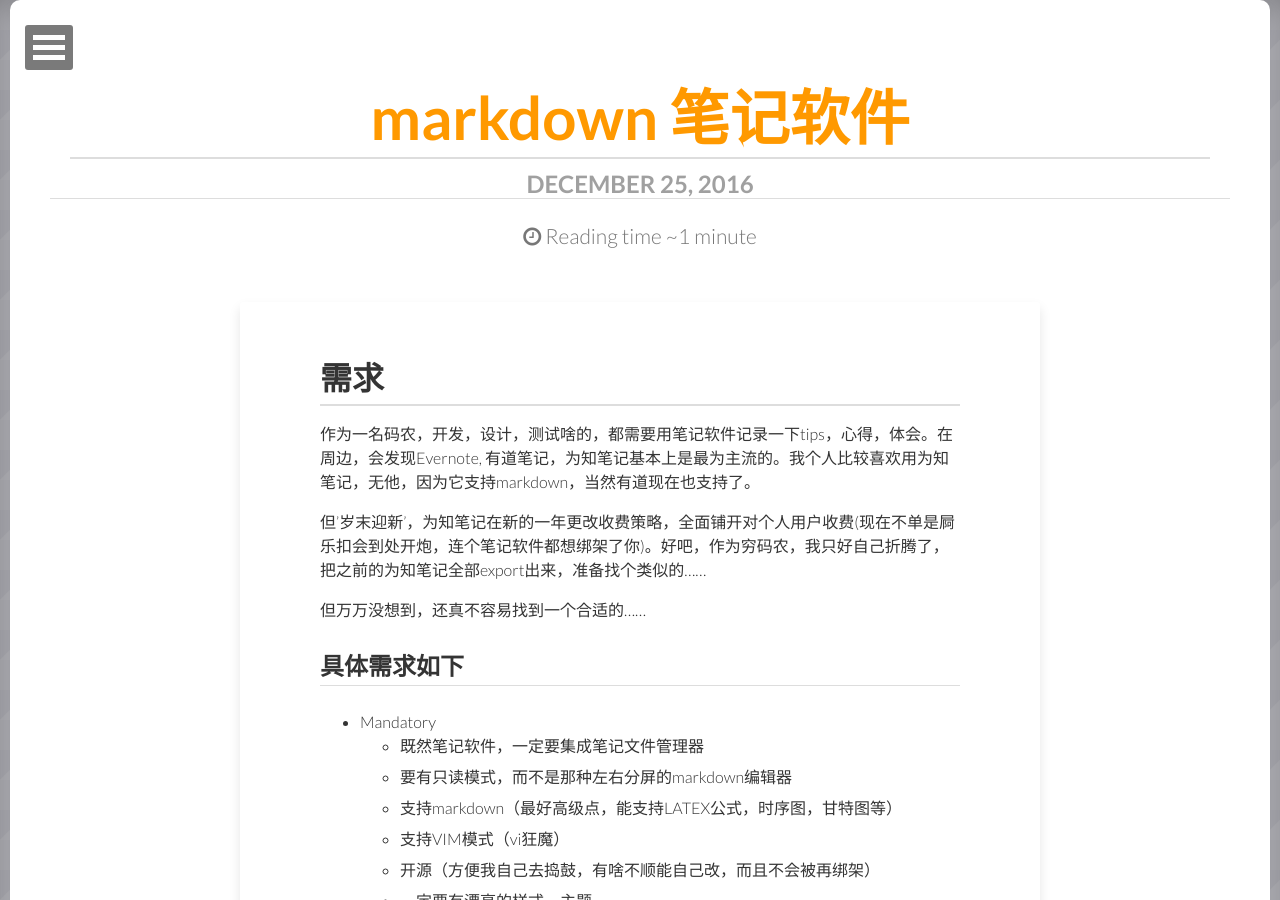
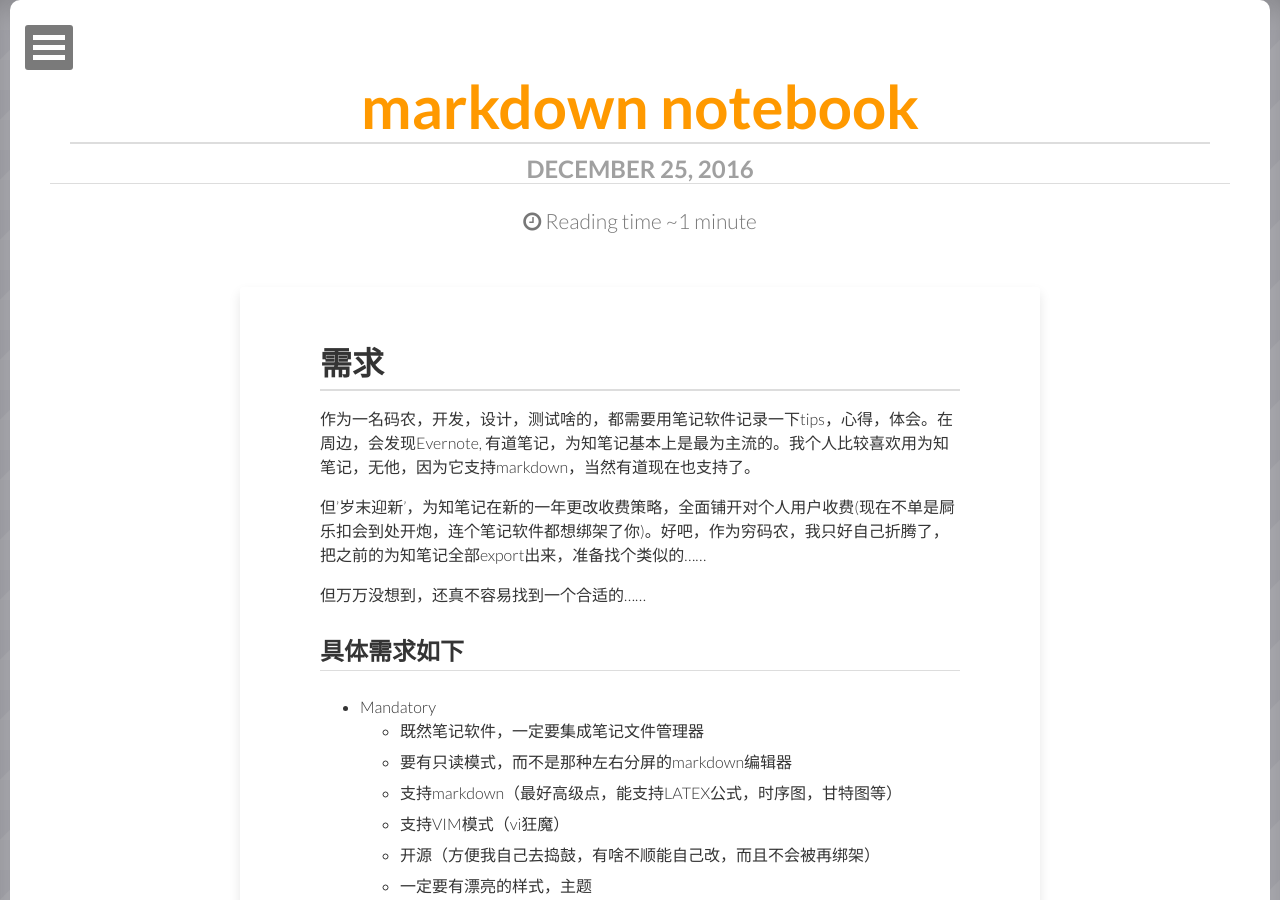
Before and after one commit to KasperDeng/kasperdeng.github.io, a Jekyll site: the page built from _posts/2016-12-25-markdown-notebook.md, in a window 1280 px wide and 900 px high. Built offline with Jekyll 4.4.1, drawn with Linux system fonts in a browser that asks for light colours; nearby versions of some CDN libraries; comment, search, counter and statistics services are not loaded.

Commit message:
update title for markdown notebook

```diff
--- a/_posts/2016-12-25-markdown-notebook.md
+++ b/_posts/2016-12-25-markdown-notebook.md
@@ -1,6 +1,6 @@
 ---
 layout: post
-title: markdown 笔记软件
+title: markdown notebook
 description: "markdown notebook"
 tags: [SDE]
 image:
```
